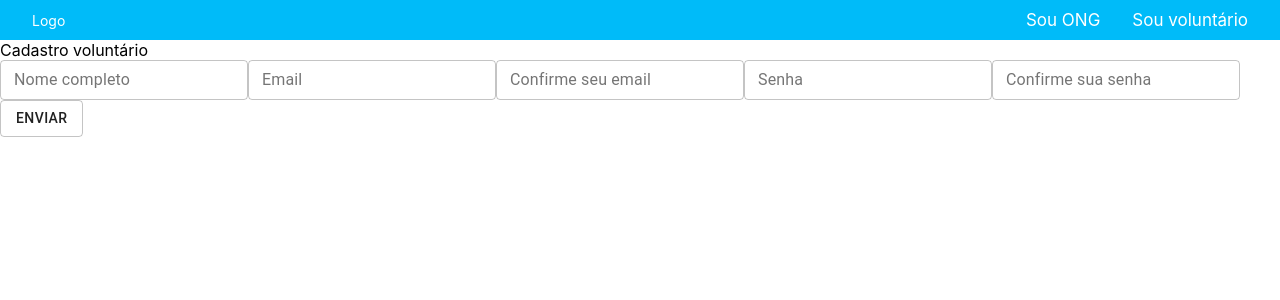
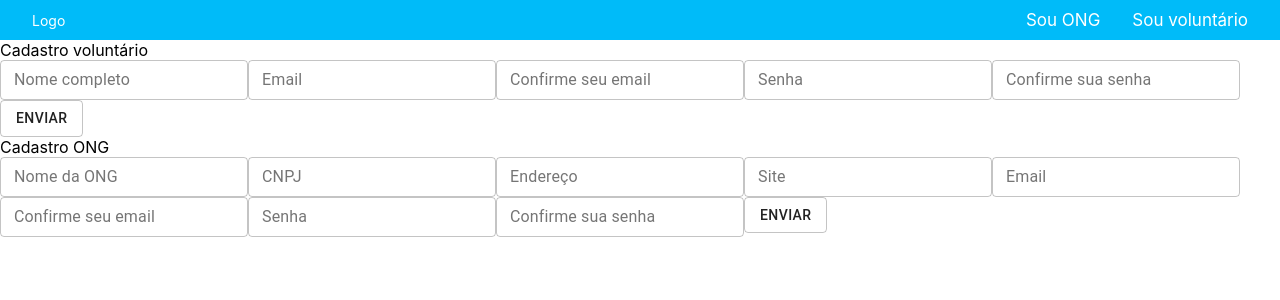
Before and after one commit to SamaraCollet/Doei, a React (Create React App) app: page / in a window 1280 px wide. Shown: the top 300 px of the page. Built offline with nearby package versions, Linux system fonts and the light colour scheme.

Commit message:
feat: Página de registro de ONG

```diff
--- a/src/App.js
+++ b/src/App.js
@@ -1,5 +1,6 @@
 import Header from "./components/header";
 import VoluntaryRegister from './pages/voluntary-register'
+import OngRegister from './pages/ong-register'
 import "./App.css";
 
 function App() {
@@ -7,6 +8,7 @@ function App() {
     <div>
       <Header />
       <VoluntaryRegister />
+      <OngRegister />
     </div>
   )
 }
--- /dev/null
+++ b/src/pages/ong-register/index.jsx
@@ -0,0 +1,141 @@
+import { useForm } from "react-hook-form";
+import { yupResolver } from "@hookform/resolvers/yup";
+import * as yup from "yup";
+import TextField from "@material-ui/core/TextField";
+import Button from "@material-ui/core/Button";
+
+const OngRegister = () => {
+    const schema = yup.object().shape({
+        name: yup
+          .string()
+          .required("Campo obrigatório")
+          .matches(
+            /[A-Za-z]* [A-Za-z]/g,
+            "Não pode receber números nem caracteres especiais, deve ter pelo menos o primeiro e o último nome. "
+          ),
+        cnpj: yup
+          .string()
+          .required("Campo obrigatório.")
+          .min(13, "CNPJ inválido")
+          .matches(
+              /[0-9]/,
+              "Apenas números são permitidos."
+          ),
+          adress: yup
+            .string()
+            .required("Campo obrigatório."),
+        email: yup.string().required("Campo obrigatório.").email("Email inválido."),
+        email_confirmation: yup
+          .string()
+          .required("Campo obrigatório.")
+          .oneOf([yup.ref("email")], "Emails diferentes"),
+        password: yup
+          .string()
+          .required("Campo obrigatório.")
+          .matches(
+            /^((?=.*[!@#$%^&*()\-_=+{};:,<.>]){1})(?=.*\d)((?=.*[a-z]){1})((?=.*[A-Z]){1}).*$/,
+            "Senha deve conter ao menos uma letra maiúscula, uma minúscula, um número e um caractere especial"
+          )
+          .min(8, "Mínimo de 8 digitos."),
+        password_confirmation: yup
+          .string()
+          .required("Campo obrigatório.")
+          .oneOf([yup.ref("password")], "Senhas diferentes"),
+    });
+
+    const { register, handleSubmit, errors, setError } = useForm({
+      resolver: yupResolver(schema),
+    });
+
+    const handleForm = value => {
+      //AQUI VEM O REQUEST PRA API E REDIRECIONAR PARA A PÁGINA DE LOGIN
+      console.log('sucesso')
+      console.log(value)
+    };
+
+    return (
+        <div>
+            <div>
+                Cadastro ONG
+            </div>
+          <form onSubmit={handleSubmit(handleForm)}>
+            <TextField
+              variant="outlined"
+              size="small"
+              name="name"
+              label="Nome da ONG"
+              inputRef={register}
+              error={!!errors.name}
+              helperText={errors.name?.message}
+            />
+            <TextField
+              variant="outlined"
+              size="small"
+              name="cnpj"
+              label="CNPJ"
+              inputRef={register}
+              error={!!errors.cnpj}
+              helperText={errors.cnpj?.message}
+            />
+            <TextField
+              variant="outlined"
+              size="small"
+              name="adress"
+              label="Endereço"
+              inputRef={register}
+              error={!!errors.adress}
+              helperText={errors.adress?.message}
+            />
+            <TextField
+              variant="outlined"
+              size="small"
+              name="site"
+              label="Site"
+              inputRef={register}
+              error={!!errors.site}
+              helperText={errors.site?.message}
+            />
+            <TextField
+              variant="outlined"
+              size="small"
+              name="email"
+              label="Email"
+              inputRef={register}
+              error={!!errors.email}
+              helperText={errors.email?.message}
+            />
+            <TextField
+              variant="outlined"
+              size="small"
+              name="email_confirmation"
+              label="Confirme seu email"
+              inputRef={register}
+              error={!!errors.email_confirmation}
+              helperText={errors.email_confirmation?.message}
+            />
+            <TextField
+              variant="outlined"
+              size="small"
+              name="password"
+              label="Senha"
+              inputRef={register}
+              error={!!errors.password}
+              helperText={errors.password?.message}
+            />
+            <TextField
+              variant="outlined"
+              size="small"
+              name="password_confirmation"
+              label="Confirme sua senha"
+              inputRef={register}
+              error={!!errors.password_confirmation}
+              helperText={errors.password_confirmation?.message}
+            />
+            <Button type="submit" variant="outlined" size="medium">Enviar</Button>
+          </form>
+        </div>
+    );
+
+}
+
+export default OngRegister
```
Also changed, not shown: src/pages/ong-register/styles.js (added).
